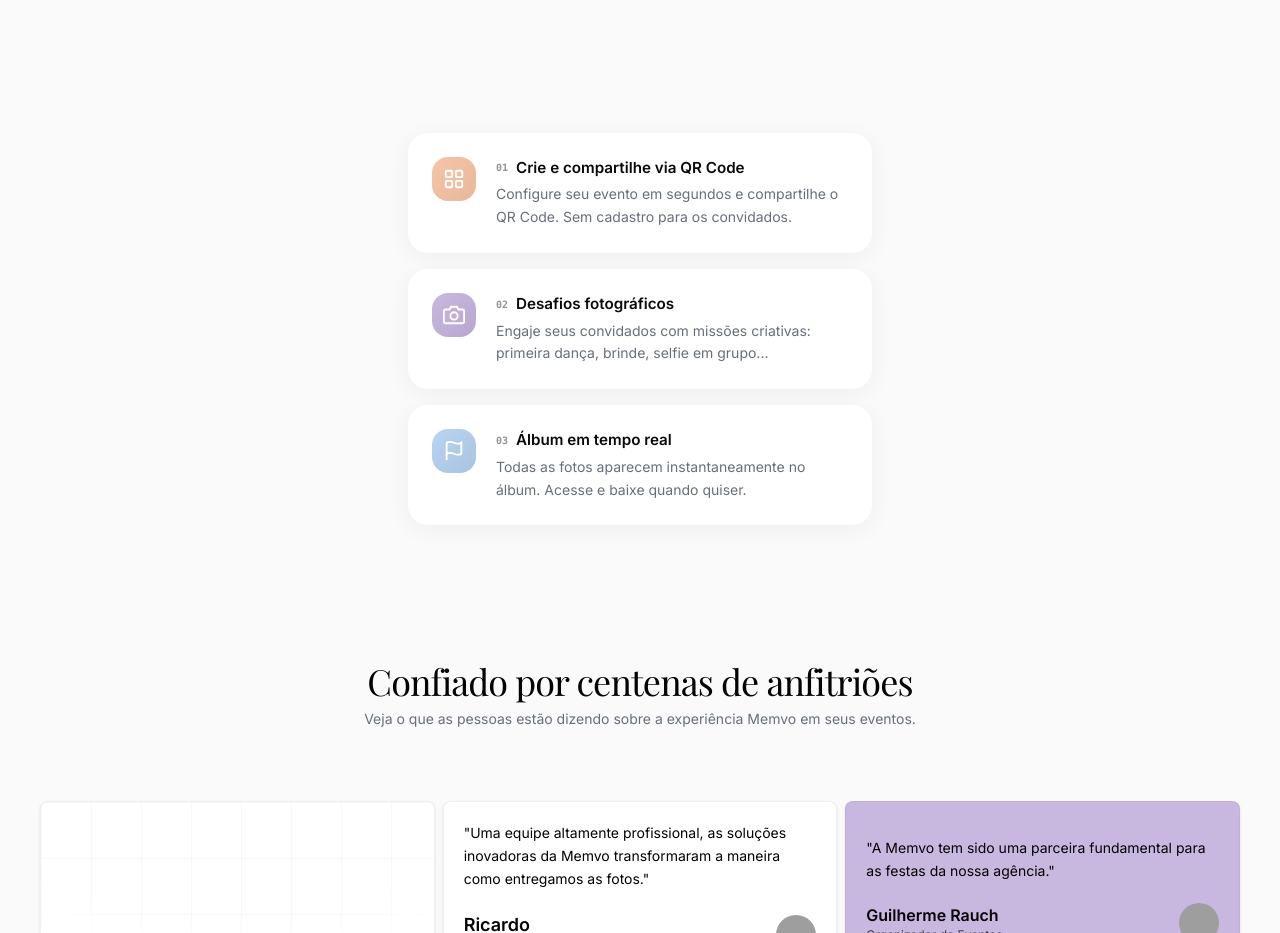
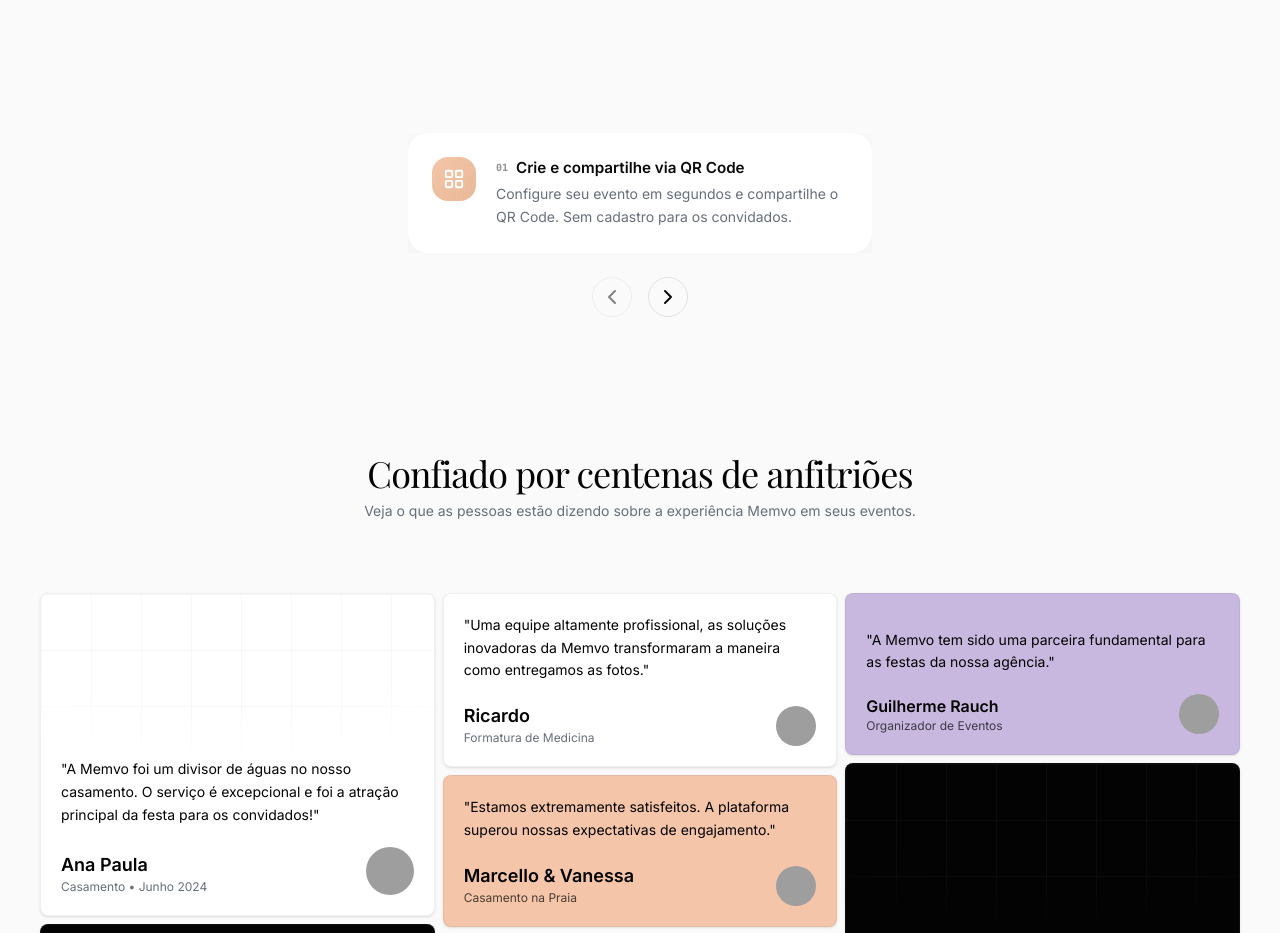
Before and after one commit to EuRydan/Memvo, a Next.js app: page / in a window 1280 px wide. Shown: the part 4980-5913 px from the top of the page. Built offline with nearby package versions, Linux system fonts and the light colour scheme; grey boxes are pictures that could not be loaded.

Commit message:
feat: implement carousel for 'como funciona' section

```diff
--- a/src/app/page.tsx
+++ b/src/app/page.tsx
@@ -7,6 +7,7 @@ import { ZoomParallax } from '@/components/ZoomParallax'
 import { IntroAnimation } from '@/components/IntroAnimation'
 import { WordmarkFooter } from '@/components/WordmarkFooter'
 import { FeaturesSection } from '@/components/FeaturesSection'
+import { Carousel, CarouselContent, CarouselItem, CarouselNext, CarouselPrevious } from '@/components/ui/carousel'
 
 export default function LandingPage() {
   return (
@@ -70,7 +71,9 @@ export default function LandingPage() {
           ]}
         />
 
-        <div className="flex flex-col gap-4 mt-20 px-6 max-w-lg mx-auto">
+        <div className="mt-20 px-6 max-w-lg mx-auto">
+          <Carousel opts={{ align: "start" }} className="w-full">
+            <CarouselContent>
               {[
                 {
                   step: '01',
@@ -109,8 +112,8 @@ export default function LandingPage() {
                   gradient: 'linear-gradient(135deg, #b8d4f0 0%, #a8c4e0 100%)',
                 },
               ].map(({ step, icon, title, desc, gradient }) => (
-            <div key={step}
-              className="rounded-[20px] p-6 flex items-start gap-5"
+                <CarouselItem key={step}>
+                  <div className="rounded-[20px] p-6 flex items-start gap-5"
                     style={{
                       background: 'rgba(255,255,255,0.9)',
                       boxShadow: '0 4px 24px rgba(0,0,0,0.05)',
@@ -127,7 +130,14 @@ export default function LandingPage() {
                       <p className="text-sm text-[#676f7b] leading-relaxed">{desc}</p>
                     </div>
                   </div>
+                </CarouselItem>
               ))}
+            </CarouselContent>
+            <div className="flex justify-center gap-4 mt-6">
+              <CarouselPrevious className="static translate-y-0 translate-x-0 border-[#0a0a0a]/10 hover:bg-[#0a0a0a]/5 text-[#0a0a0a]" />
+              <CarouselNext className="static translate-y-0 translate-x-0 border-[#0a0a0a]/10 hover:bg-[#0a0a0a]/5 text-[#0a0a0a]" />
+            </div>
+          </Carousel>
         </div>
       </section>
 
--- /dev/null
+++ b/src/components/ui/carousel.tsx
@@ -0,0 +1,243 @@
+"use client"
+
+import * as React from "react"
+import useEmblaCarousel, {
+  type UseEmblaCarouselType,
+} from "embla-carousel-react"
+import { ChevronLeftIcon, ChevronRightIcon } from "lucide-react"
+
+import { cn } from "@/lib/utils"
+import { Button } from "@/components/ui/button"
+
+type CarouselApi = UseEmblaCarouselType[1]
+type UseCarouselParameters = Parameters<typeof useEmblaCarousel>
+type CarouselOptions = UseCarouselParameters[0]
+type CarouselPlugin = UseCarouselParameters[1]
+
+type CarouselProps = {
+  opts?: CarouselOptions
+  plugins?: CarouselPlugin
+  orientation?: "horizontal" | "vertical"
+  setApi?: (api: CarouselApi) => void
+}
+
+type CarouselContextProps = {
+  carouselRef: ReturnType<typeof useEmblaCarousel>[0]
+  api: ReturnType<typeof useEmblaCarousel>[1]
+  scrollPrev: () => void
+  scrollNext: () => void
+  canScrollPrev: boolean
+  canScrollNext: boolean
+} & CarouselProps
+
+const CarouselContext = React.createContext<CarouselContextProps | null>(null)
+
+function useCarousel() {
+  const context = React.useContext(CarouselContext)
+
+  if (!context) {
+    throw new Error("useCarousel must be used within a <Carousel />")
+  }
+
+  return context
+}
+
+function Carousel({
+  orientation = "horizontal",
+  opts,
+  setApi,
+  plugins,
+  className,
+  children,
+  ...props
+}: React.ComponentProps<"div"> & CarouselProps) {
+  const [carouselRef, api] = useEmblaCarousel(
+    {
+      ...opts,
+      axis: orientation === "horizontal" ? "x" : "y",
+    },
+    plugins
+  )
+  const [canScrollPrev, setCanScrollPrev] = React.useState(false)
+  const [canScrollNext, setCanScrollNext] = React.useState(false)
+
+  const onSelect = React.useCallback((api: CarouselApi) => {
+    if (!api) return
+    setCanScrollPrev(api.canScrollPrev())
+    setCanScrollNext(api.canScrollNext())
+  }, [])
+
+  const scrollPrev = React.useCallback(() => {
+    api?.scrollPrev()
+  }, [api])
+
+  const scrollNext = React.useCallback(() => {
+    api?.scrollNext()
+  }, [api])
+
+  const handleKeyDown = React.useCallback(
+    (event: React.KeyboardEvent<HTMLDivElement>) => {
+      if (event.key === "ArrowLeft") {
+        event.preventDefault()
+        scrollPrev()
+      } else if (event.key === "ArrowRight") {
+        event.preventDefault()
+        scrollNext()
+      }
+    },
+    [scrollPrev, scrollNext]
+  )
+
+  React.useEffect(() => {
+    if (!api || !setApi) return
+    setApi(api)
+  }, [api, setApi])
+
+  React.useEffect(() => {
+    if (!api) return
+    // eslint-disable-next-line react-hooks/set-state-in-effect
+    onSelect(api)
+    api.on("reInit", onSelect)
+    api.on("select", onSelect)
+
+    return () => {
+      api?.off("select", onSelect)
+    }
+  }, [api, onSelect])
+
+  return (
+    <CarouselContext.Provider
+      value={{
+        carouselRef,
+        api: api,
+        opts,
+        orientation:
+          orientation || (opts?.axis === "y" ? "vertical" : "horizontal"),
+        scrollPrev,
+        scrollNext,
+        canScrollPrev,
+        canScrollNext,
+      }}
+    >
+      <div
+        onKeyDownCapture={handleKeyDown}
+        className={cn("relative", className)}
+        role="region"
+        aria-roledescription="carousel"
+        data-slot="carousel"
+        {...props}
+      >
+        {children}
+      </div>
+    </CarouselContext.Provider>
+  )
+}
+
+function CarouselContent({ className, ...props }: React.ComponentProps<"div">) {
+  const { carouselRef, orientation } = useCarousel()
+
+  return (
+    <div
+      ref={carouselRef}
+      className="overflow-hidden"
+      data-slot="carousel-content"
+    >
+      <div
+        className={cn(
+          "flex",
+          orientation === "horizontal" ? "-ml-4" : "-mt-4 flex-col",
+          className
+        )}
+        {...props}
+      />
+    </div>
+  )
+}
+
+function CarouselItem({ className, ...props }: React.ComponentProps<"div">) {
+  const { orientation } = useCarousel()
+
+  return (
+    <div
+      role="group"
+      aria-roledescription="slide"
+      data-slot="carousel-item"
+      className={cn(
+        "min-w-0 shrink-0 grow-0 basis-full",
+        orientation === "horizontal" ? "pl-4" : "pt-4",
+        className
+      )}
+      {...props}
+    />
+  )
+}
+
+function CarouselPrevious({
+  className,
+  variant = "outline",
+  size = "icon",
+  ...props
+}: React.ComponentProps<typeof Button>) {
+  const { orientation, scrollPrev, canScrollPrev } = useCarousel()
+
+  return (
+    <Button
+      data-slot="carousel-previous"
+      variant={variant}
+      size={size}
+      className={cn(
+        "absolute touch-manipulation rounded-full",
+        orientation === "horizontal"
+          ? "top-1/2 -left-12 -translate-y-1/2"
+          : "-top-12 left-1/2 -translate-x-1/2 rotate-90",
+        className
+      )}
+      disabled={!canScrollPrev}
+      onClick={scrollPrev}
+      {...props}
+    >
+      <ChevronLeftIcon className="cn-rtl-flip" />
+      <span className="sr-only">Previous slide</span>
+    </Button>
+  )
+}
+
+function CarouselNext({
+  className,
+  variant = "outline",
+  size = "icon",
+  ...props
+}: React.ComponentProps<typeof Button>) {
+  const { orientation, scrollNext, canScrollNext } = useCarousel()
+
+  return (
+    <Button
+      data-slot="carousel-next"
+      variant={variant}
+      size={size}
+      className={cn(
+        "absolute touch-manipulation rounded-full",
+        orientation === "horizontal"
+          ? "top-1/2 -right-12 -translate-y-1/2"
+          : "-bottom-12 left-1/2 -translate-x-1/2 rotate-90",
+        className
+      )}
+      disabled={!canScrollNext}
+      onClick={scrollNext}
+      {...props}
+    >
+      <ChevronRightIcon className="cn-rtl-flip" />
+      <span className="sr-only">Next slide</span>
+    </Button>
+  )
+}
+
+export {
+  type CarouselApi,
+  Carousel,
+  CarouselContent,
+  CarouselItem,
+  CarouselPrevious,
+  CarouselNext,
+  useCarousel,
+}
```
Lines whose indentation alone changed are shown as unchanged.
